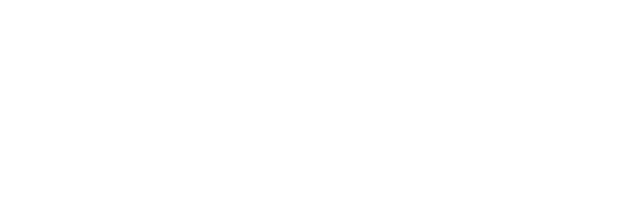
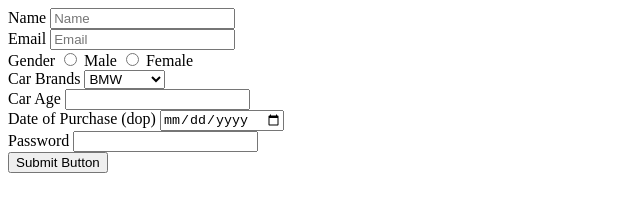
Before and after one commit to acciojob/car-insurance-form-deepankjadav, a website: page main.html in a window 1280 px wide. Shown: the whole page, without its empty margins (0-640 px from the left). Drawn offline with Linux system fonts and the light colour scheme.

Commit message:
created a submission

```diff
--- a/main.html
+++ b/main.html
@@ -8,6 +8,30 @@
 
 <body>
 	<!-- the entire body must be written by student -->
+	<form method="post" action="#">
+		<label for="name">Name</label>
+		<input type="text" id="name" placeholder="Name" required><br>
+		<label for="email">Email</label>
+		<input type="email" placeholder="Email" id="email" required><br>
+		<label>Gender</label>
+        <input type="radio" required>
+        <label for="gender_m">Male</label>
+        <input type="radio" required>
+        <label for="gender_f">Female</label><br>
+		<label for="cars">Car Brands</label>
+		<select id="cars" required>
+            <option value="toyota"> BMW</option>
+            <option value="honda">Audi</option>
+            <option value="bmw">Mercedez</option>
+		</select><br>
+		<label for="carage">Car Age</label>
+		<input type="number" id="carage" required><br>
+		<label for="dop">Date of Purchase (dop)</label>
+		<input id="dop" type="date" required><br>
+		<label for="password">Password</label>
+		<input id="password" type="password" required><br>
+		<button type="submit">Submit Button</button>
+	</form>
     <script type="text/javascript" src="./script.js">
 </script>
 
```
